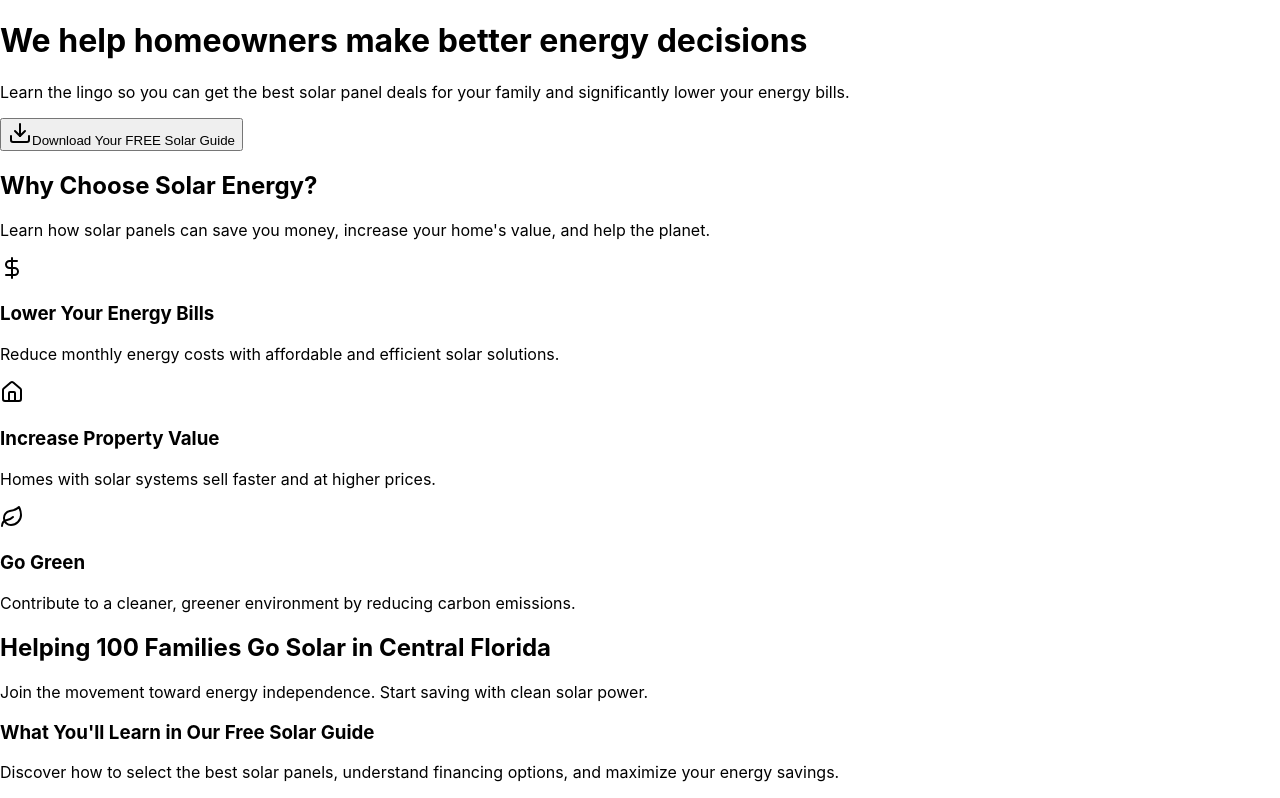
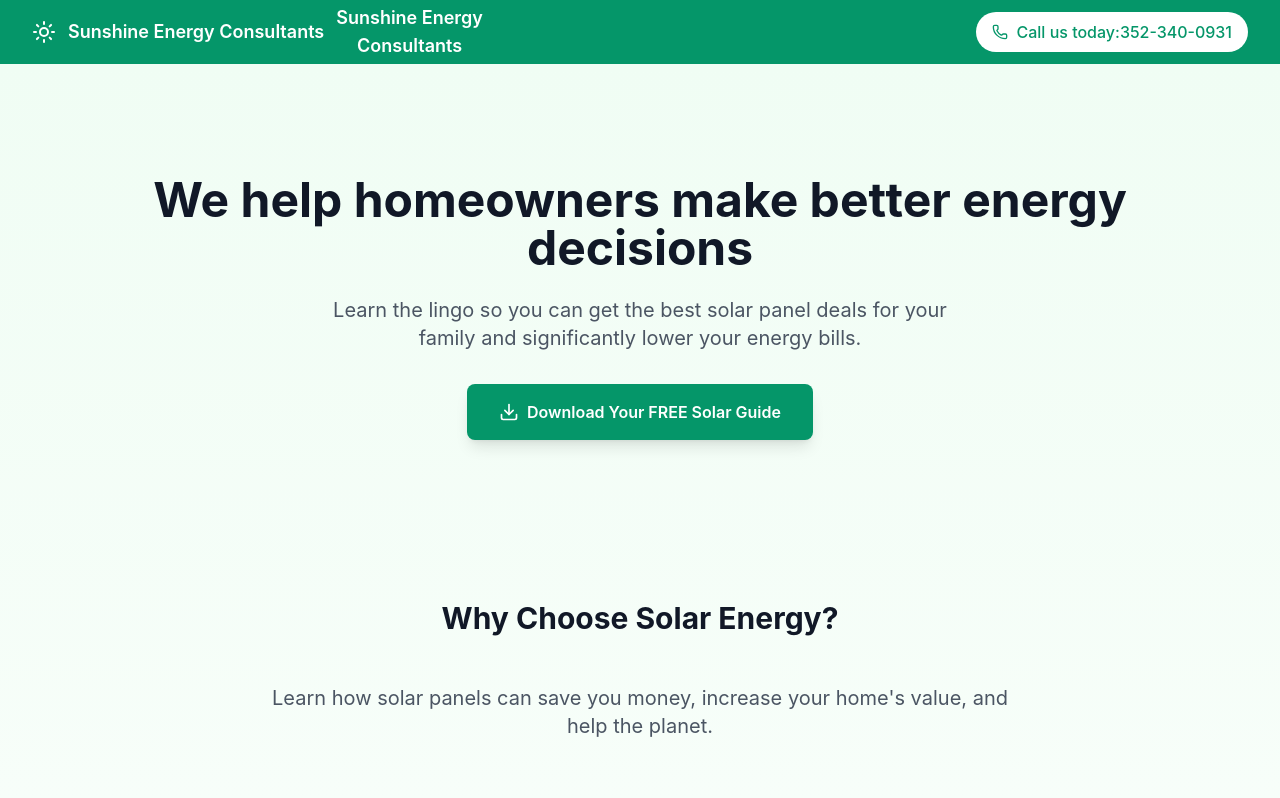
Before and after one commit to mpichardo305/sunshine-energy-consultants, a React (Create React App) app: page / in a window 1280 px wide. Shown: the top 798 px of the page. Built offline with nearby package versions, Linux system fonts and the light colour scheme.

Commit message:
New UI working version w/ packages, missing photos

```diff
--- a/src/App.js
+++ b/src/App.js
@@ -1,10 +1,39 @@
 import React from 'react';
-import { Download, Sun, DollarSign, Home, Leaf } from 'lucide-react';
+import { Download, Sun, DollarSign, Home, Leaf, Phone } from 'lucide-react';
 
 export default function SolarLanding() {
   return (
-    <div className="min-h-screen bg-gradient-to-b from-green-50 to-white">
-      {/* Hero Section */}
+    <div className="min-h-screen">
+      {/* Navbar - Not fixed anymore, changed color to green */}
+      <nav className="bg-emerald-600 text-white w-full shadow-lg">
+        <div className="max-w-7xl mx-auto px-4 sm:px-6 lg:px-8">
+          <div className="flex items-center justify-between h-16">
+            {/* Logo and Company Name */}
+            <div className="flex items-center space-x-3">
+              <Sun className="w-6 h-6 text-white" />
+              <span className="text-lg font-semibold hidden sm:block">
+                Sunshine Energy Consultants
+              </span>
+              <span className="text-lg font-semibold sm:block text-center whitespace-normal">
+    Sunshine Energy <br /> Consultants
+  </span>
+            </div>
+
+            {/* Call Button */}
+            <a
+              href="tel:352-340-0931"
+              className="inline-flex items-center px-4 py-2 bg-white text-emerald-600 rounded-full font-medium hover:bg-opacity-90 transition-colors"
+            >
+              <Phone className="w-4 h-4 mr-2" />
+              <span className="hidden sm:block">Call us today: </span>
+              <span>352-340-0931</span>
+            </a>
+          </div>
+        </div>
+      </nav>
+
+      {/* Main Content - Adjusted padding since navbar is no longer fixed */}
+      <div className="pt-4 bg-gradient-to-b from-green-50 to-white">
         <div className="max-w-6xl mx-auto px-4 sm:px-6 lg:px-8">
           <header className="py-16 sm:py-24 text-center">
             <h1 className="text-4xl sm:text-5xl font-bold text-gray-900 mb-6">
@@ -70,7 +99,7 @@ export default function SolarLanding() {
             </div>
           </section>
 
-        {/* New Central Florida Section */}
+          {/* Central Florida Section */}
           <section className="py-16 bg-emerald-50 -mx-4 sm:-mx-6 lg:-mx-8 px-4 sm:px-6 lg:px-8">
             <div className="max-w-4xl mx-auto text-center">
               <h2 className="text-3xl font-bold text-gray-900 mb-6">
@@ -99,5 +128,6 @@ export default function SolarLanding() {
           </section>
         </div>
       </div>
+    </div>
   );
 }
--- a/src/index.css
+++ b/src/index.css
@@ -11,3 +11,6 @@ code {
   font-family: source-code-pro, Menlo, Monaco, Consolas, 'Courier New',
     monospace;
 }
+@tailwind base;
+@tailwind components;
+@tailwind utilities;
--- /dev/null
+++ b/tailwind.config.js
@@ -0,0 +1,8 @@
+/** @type {import('tailwindcss').Config} */
+module.exports = {
+  content: ['./src/**/*.{js,jsx,ts,tsx}', './public/index.html'],
+  theme: {
+    extend: {},
+  },
+  plugins: [],
+}
```
Also changed, not shown: package.json (+7 -1 lines), 2 other files (tests, documents, lock files or other folders). Lines whose indentation alone changed are shown as unchanged.
